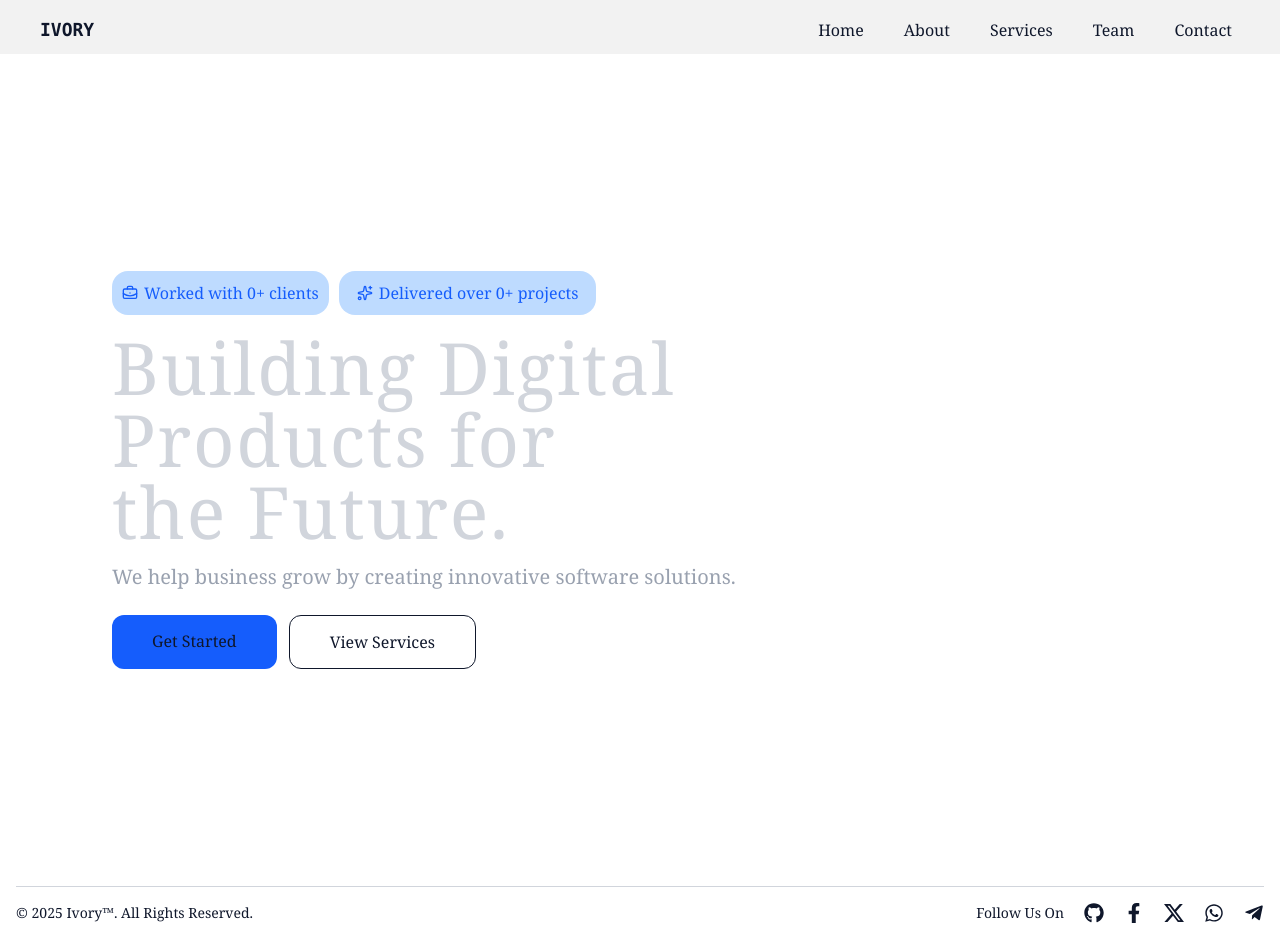
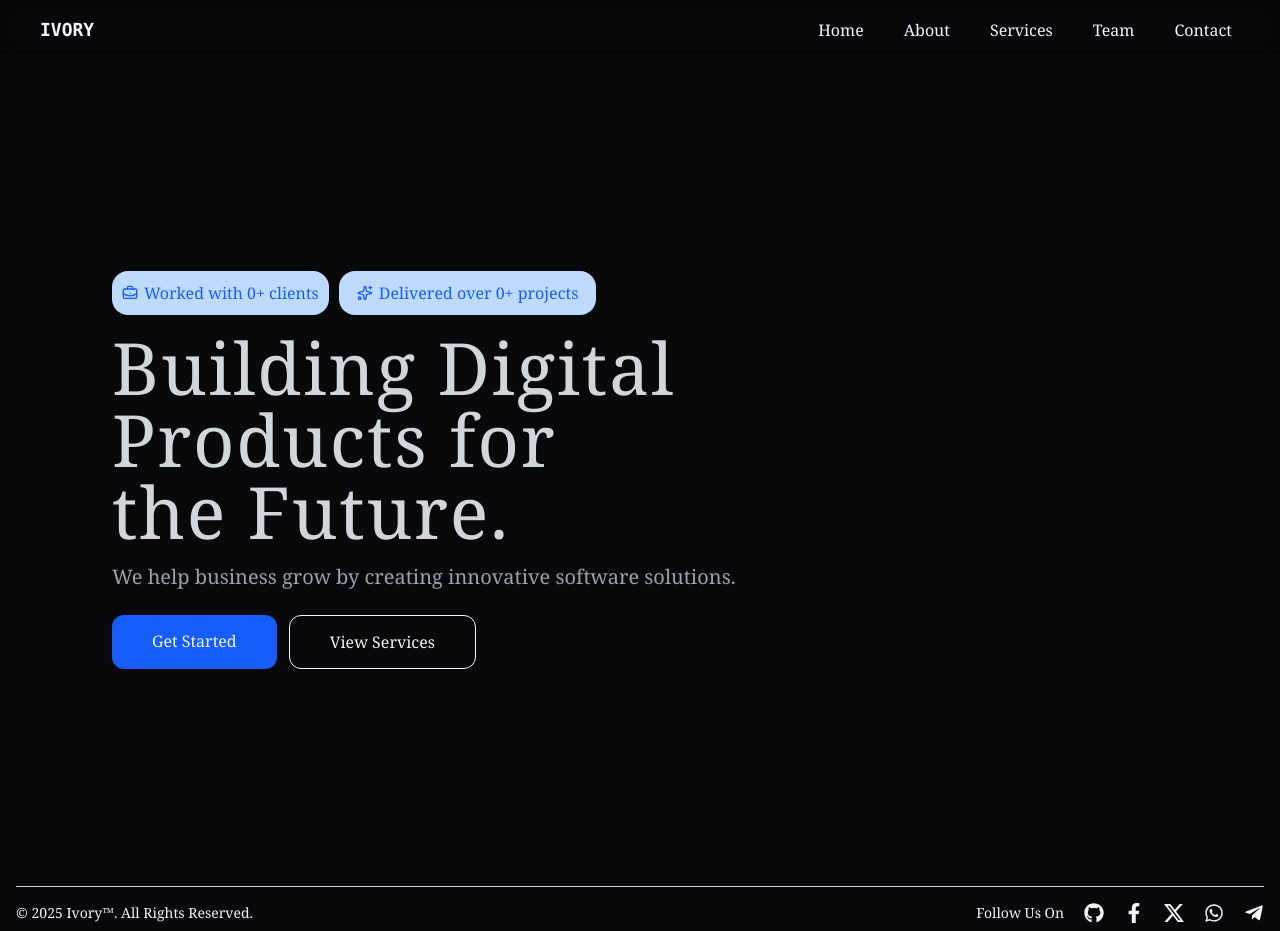
Before and after one commit to Ivory-IT-Company/Portfolio, a React (Vite) app: page / in a window 1280 px wide. Built offline with nearby package versions, Linux system fonts and the light colour scheme.

Commit message:
solve background problem

```diff
--- a/src/index.css
+++ b/src/index.css
@@ -3,8 +3,9 @@
 @custom-variant dark (&:where(.dark, .dark *));
 
 @layer base {
+   /* bg-white text-slate-900 dark:bg-zinc-900 dark:text-slate-100; */
    body {
-     @apply bg-white text-slate-900 dark:bg-zinc-900 dark:text-slate-100;
+     @apply bg-zinc-900 text-slate-100;
      font-family: var(--font-serif);
    }
  }
```
